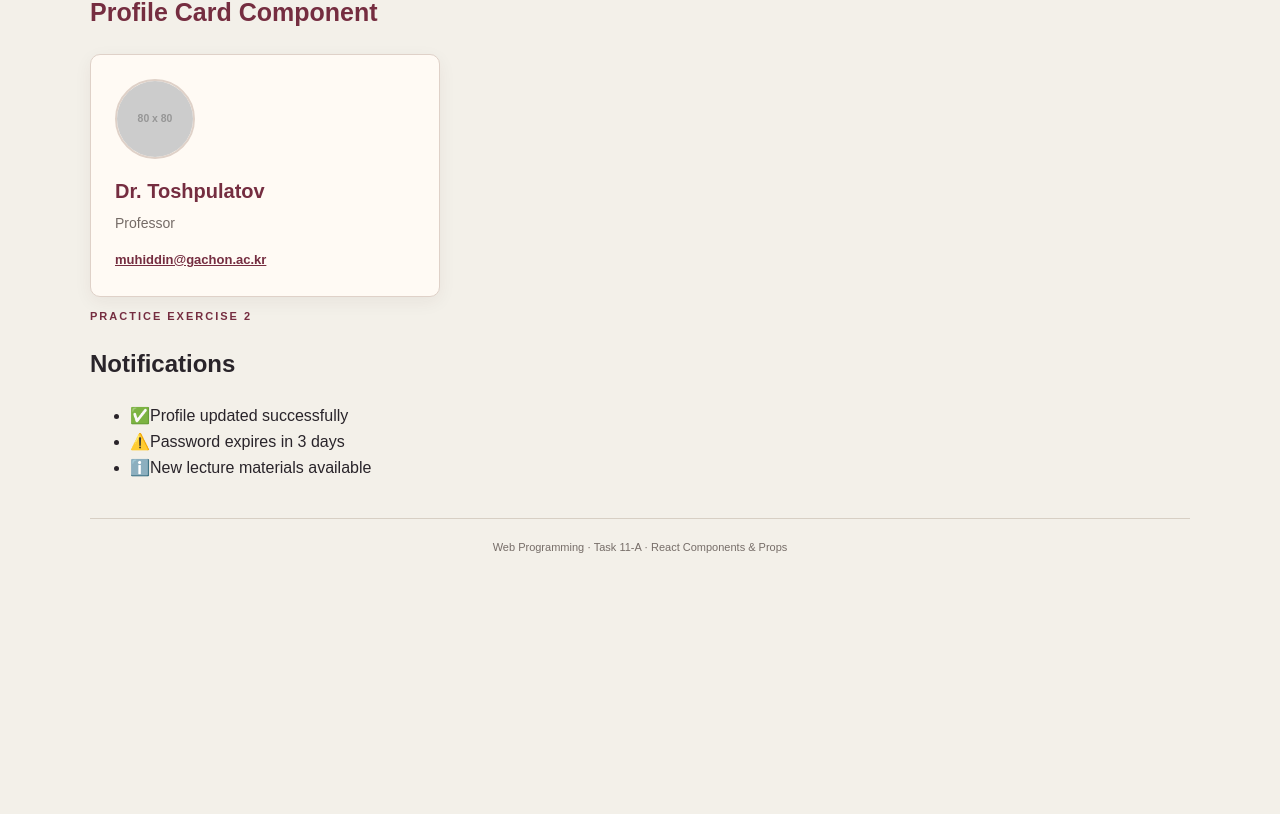
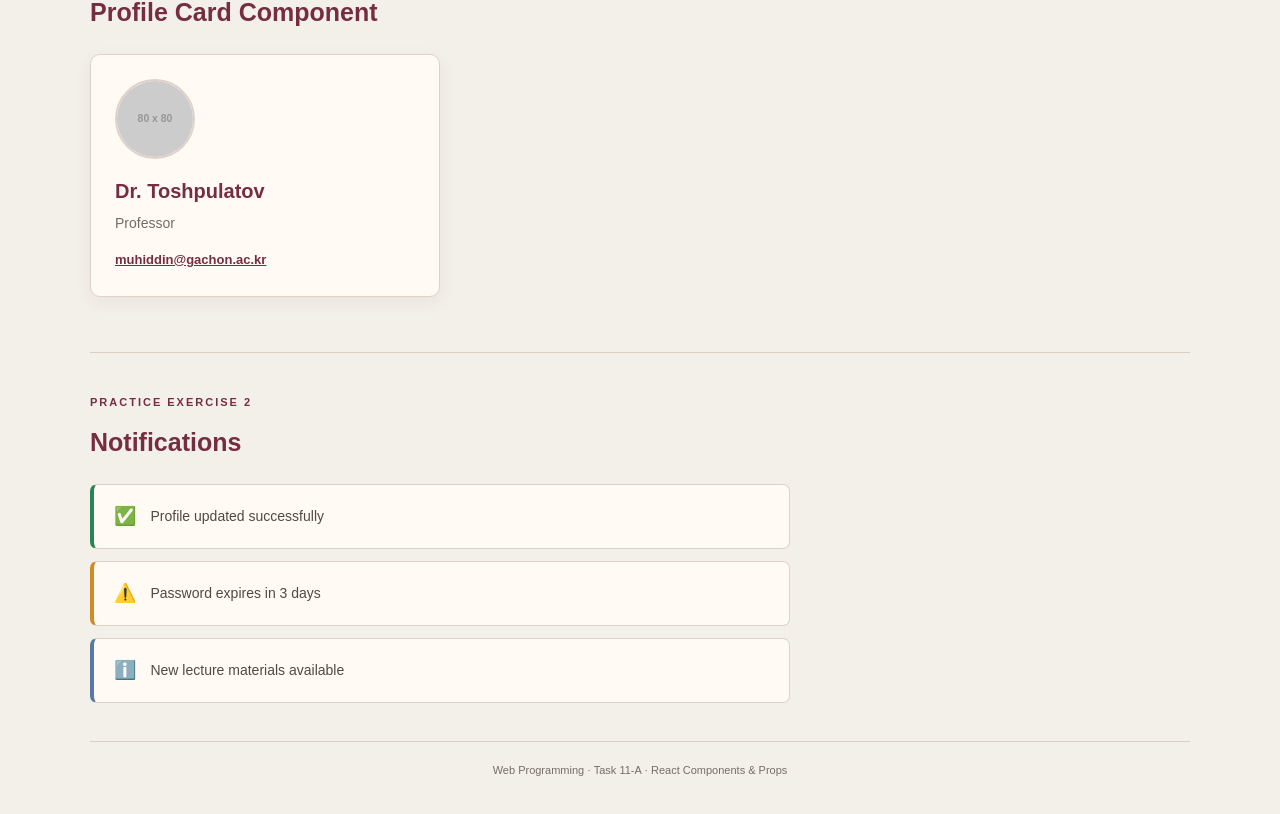
Before and after one commit to ERDENETSOGT-DELGERBAT/task11, a React (Vite) app: page / in a window 1280 px wide. Shown: the part 672-1486 px from the top of the page. Before the commit the page ends 1294 px from the top, so only its background shows below. Built offline with nearby package versions, Linux system fonts and the light colour scheme.

Commit message:
Style notification list and status types

```diff
--- a/src/index.css
+++ b/src/index.css
@@ -103,7 +103,8 @@ body {
   border-top: 1px solid #d7cfc4;
 }
 
-.practice-section h2 {
+.practice-section h2,
+.notification-section h2 {
   margin: 8px 0 22px;
   color: #752d40;
   font-size: 25px;
@@ -130,8 +131,8 @@ body {
   width: 80px;
   height: 80px;
   margin-bottom: 16px;
+  border: 2px solid #dfd1c8;
   border-radius: 50%;
-  border: 2px solid #dfd1c8;
   object-fit: cover;
 }
 
@@ -151,6 +152,51 @@ body {
   color: #752d40;
   font-size: 13px;
   font-weight: bold;
+}
+
+.notification-section {
+  margin-top: 55px;
+  padding-top: 30px;
+  border-top: 1px solid #d7cfc4;
+}
+
+.notification-list {
+  display: grid;
+  gap: 12px;
+  max-width: 700px;
+  margin: 0;
+  padding: 0;
+  list-style: none;
+}
+
+.notification-item {
+  display: flex;
+  align-items: center;
+  gap: 14px;
+  padding: 17px 20px;
+  border: 1px solid #dfd1c8;
+  border-left: 4px solid #8b9691;
+  border-radius: 7px;
+  background: #fffaf4;
+  color: #514943;
+  font-size: 14px;
+}
+
+.notification-icon {
+  flex-shrink: 0;
+  font-size: 18px;
+}
+
+.notification-item.success {
+  border-left-color: #278653;
+}
+
+.notification-item.warning {
+  border-left-color: #d18a24;
+}
+
+.notification-item.info {
+  border-left-color: #557aa8;
 }
 
 .page-footer {
```
